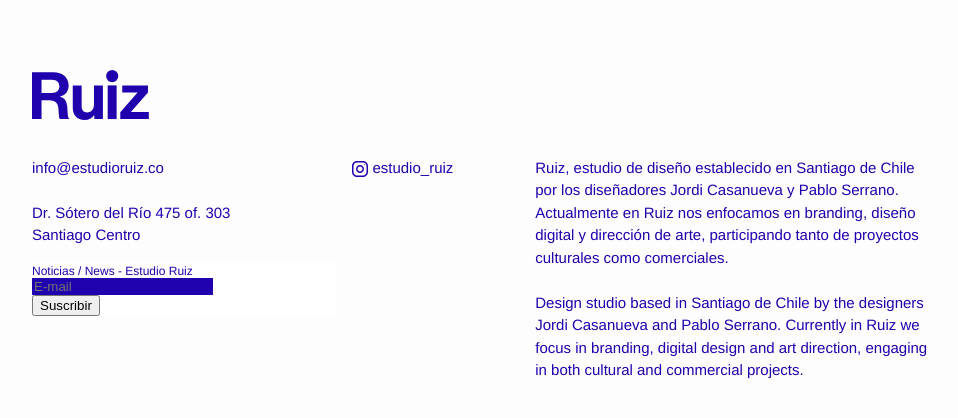
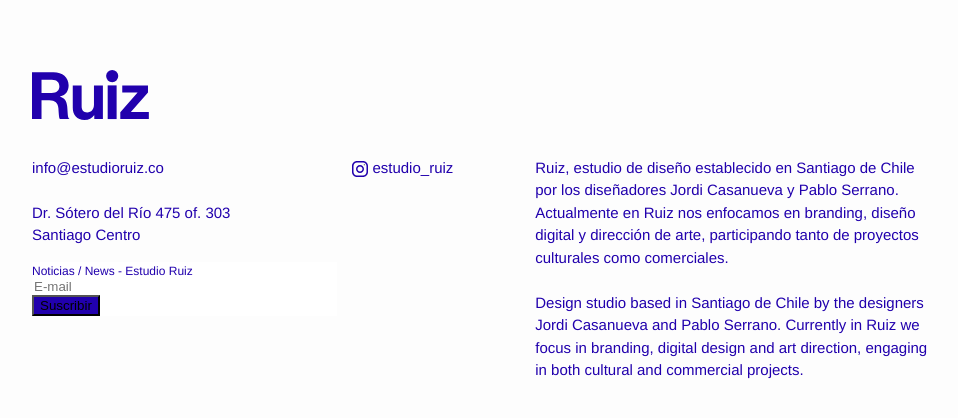
Before and after one commit to jordicasanueva/ruiz.github.io, a Jekyll site: the page built from index.html, in a window 1280 px wide. Shown: the top 418 px of the page, without its empty margins (158-1116 px from the left). Built offline with Jekyll 4.4.1, drawn with Linux system fonts in a browser that asks for light colours; comment, search, counter and statistics services are not loaded.

Commit message:
Mailhimp

```diff
--- a/_sass/_layout.scss
+++ b/_sass/_layout.scss
@@ -197,8 +197,11 @@
 
 #mc_embed_signup input.email {
     width: auto !important;
+    border: #2100ad !important;
+}
+
+#mc_embed_signup .button {
     background-color: #2100ad !important;
-    border: #2100ad !important;
 }
 
 #mc_embed_signup label {
```
